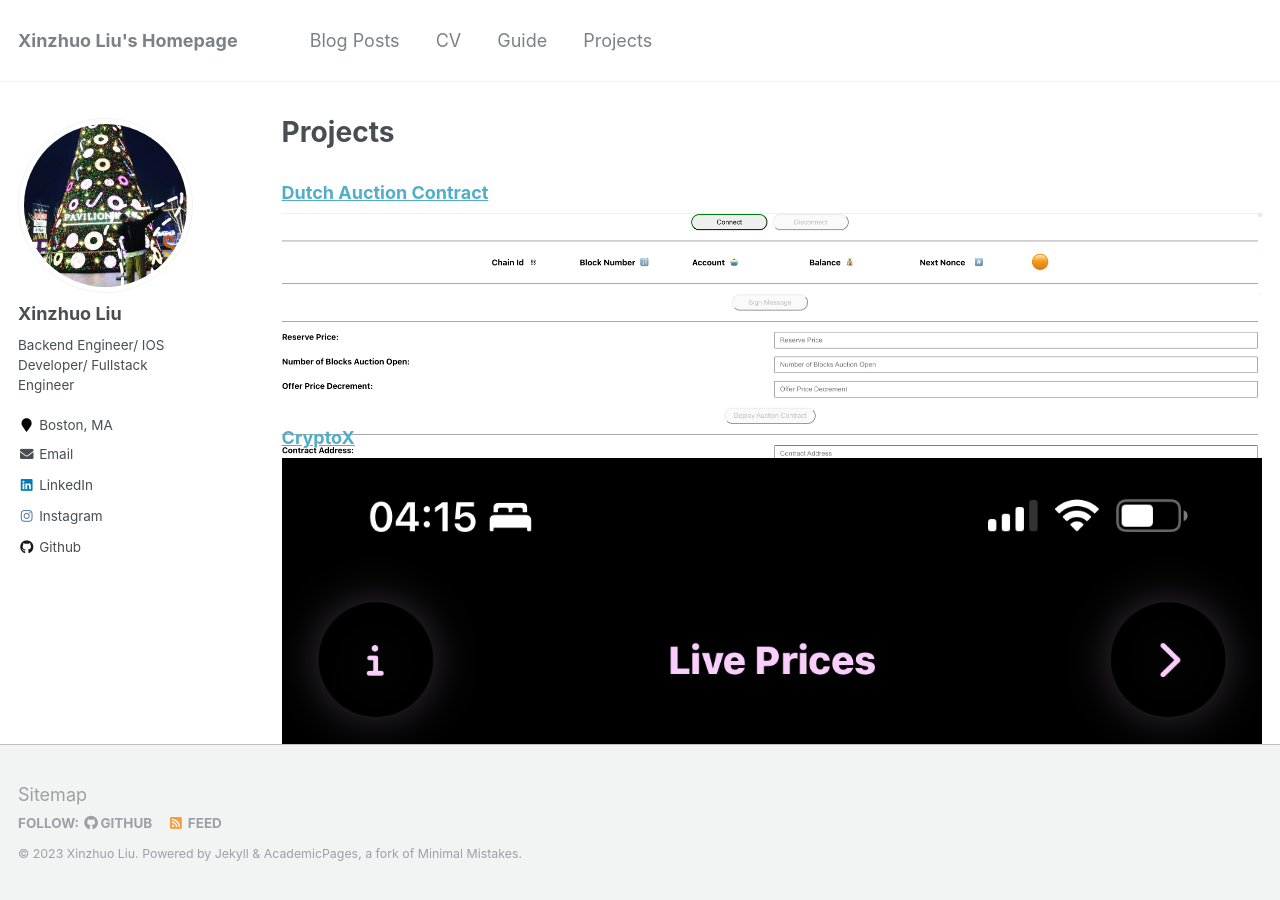
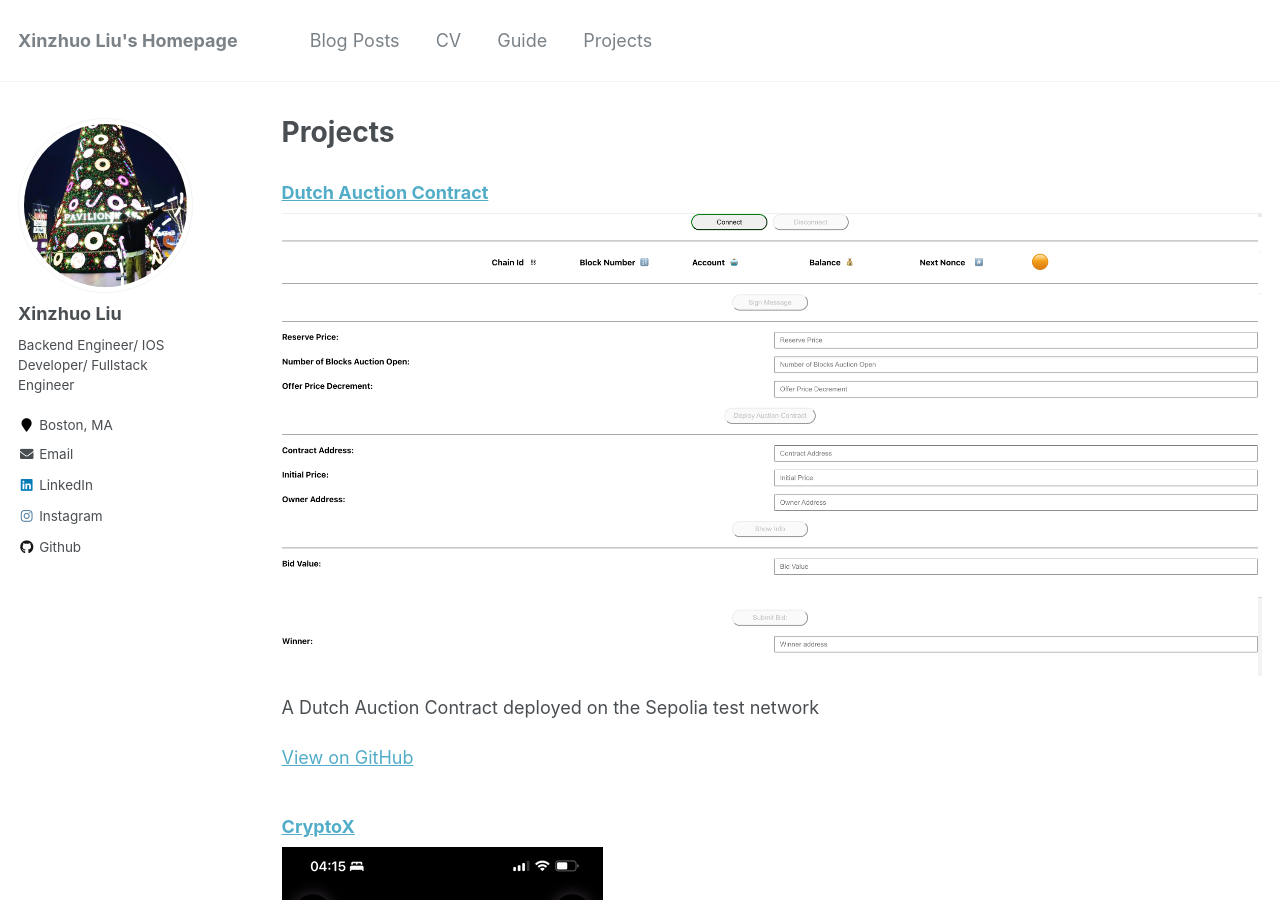
Before and after one commit to Uni-boy/uni-boy.github.io, a Jekyll site: the page built from _pages/projects.html, in a window 1280 px wide and 900 px high. Built offline with Jekyll 4.4.1, drawn with Linux system fonts in a browser that asks for light colours.

Commit message:
add project cryptox

```diff
--- a/_pages/projects.html
+++ b/_pages/projects.html
@@ -8,9 +8,9 @@
 {% include base_path %}
 
 {% for project in site.projects %}
-<div class="project" style="max-height: 200px;">
+<div class="project">
   <h3><a href="{{ project.url }}">{{ project.title }}</a></h3>
-  <img src="{{ site.baseurl }}{{ project.image }}" alt="{{ project.title }}" style="max-height: fit-content;"/>
+  <img src="{{ site.baseurl }}{{ project.image }}" alt="{{ project.title }}"/>
   <p>{{ project.description }}</p>
   <p><a href="{{ project.github_url }}" target="_blank">View on GitHub</a></p>
 </div>
```
Also changed, not shown: images/cryptox.png, 1 other file.
